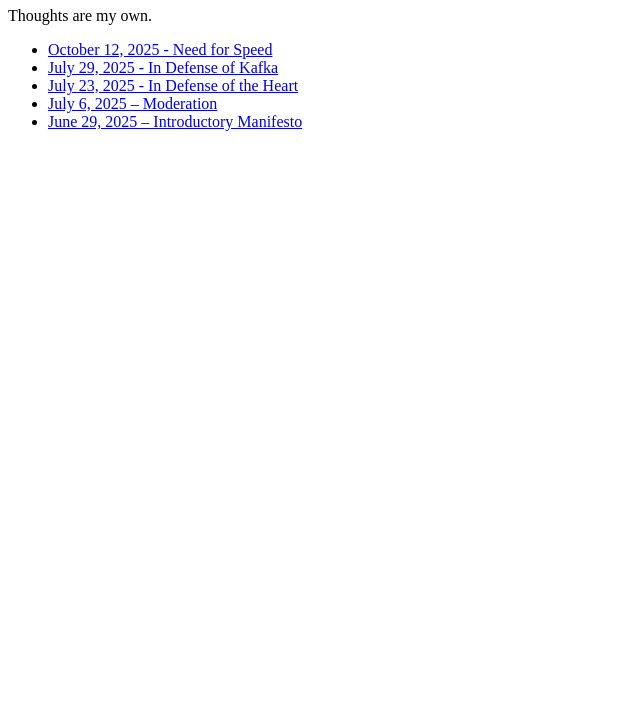
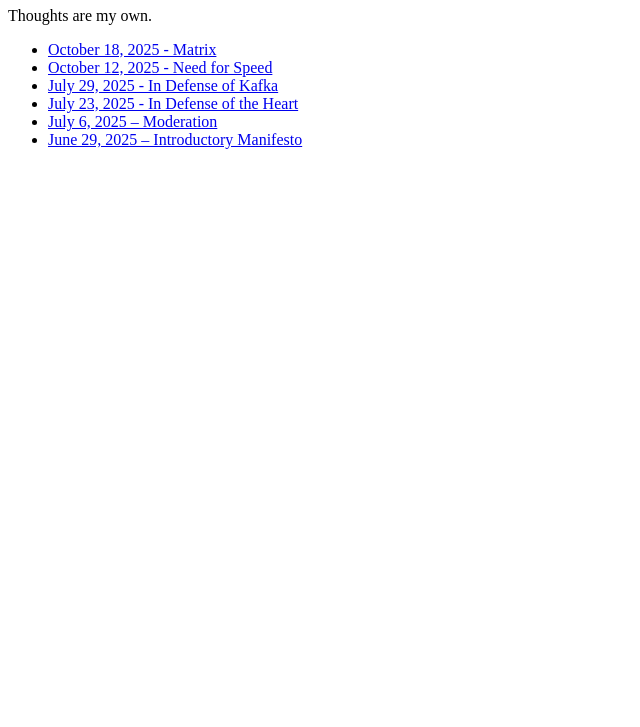
Before and after one commit to dsarro18/dsarro18.github.io, a plain HTML site: page index.html in a window 1280 px wide. Shown: the part 73-800 px from the top of the page, without its empty margins (0-640 px from the left). Drawn offline with Linux system fonts and the light colour scheme.

Commit message:
Update index.html

```diff
--- a/index.html
+++ b/index.html
@@ -9,6 +9,7 @@
   <p>Thoughts are my own.</p>
 
   <ul>
+  <li><a href="2025-10-18.html">October 18, 2025 - Matrix</a></li>
   <li><a href="2025-10-12.html">October 12, 2025 - Need for Speed</a></li>
   <li><a href="2025-07-29.html">July 29, 2025 - In Defense of Kafka</a></li>
   <li><a href="2025-07-23.html">July 23, 2025 - In Defense of the Heart</a></li>
```
